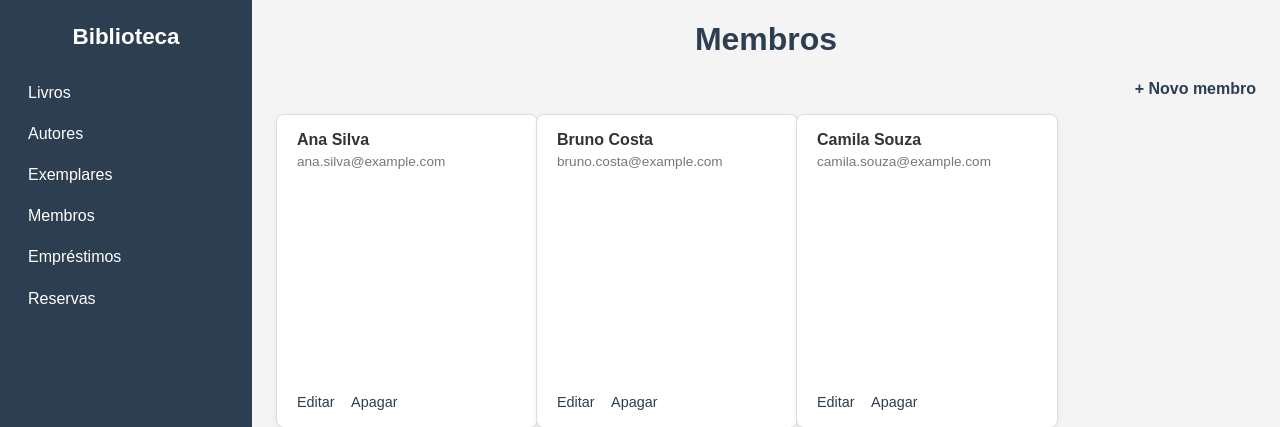
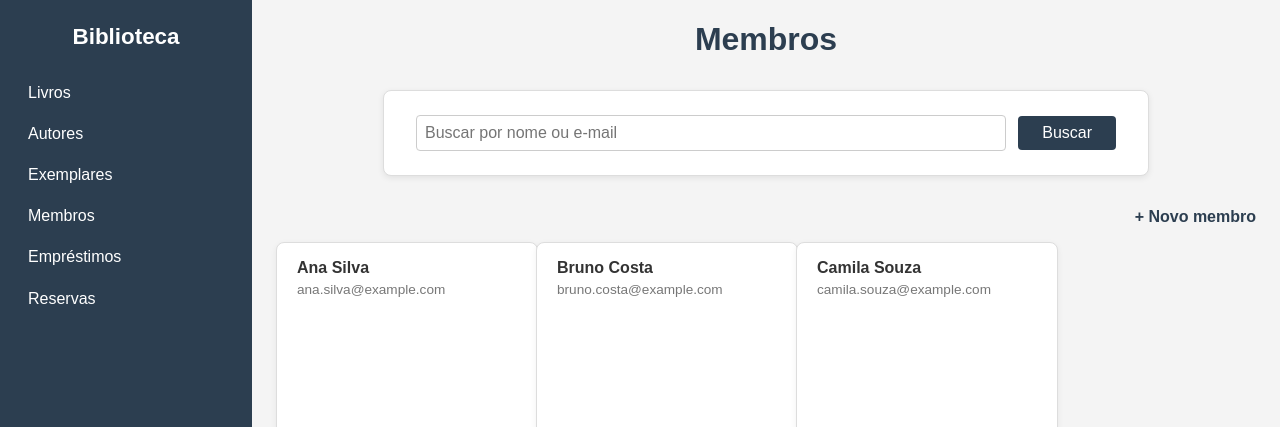
Before and after one commit to cristian-univassouras/fullstack-job-p1, a Django app: page /membros/ in a window 1280 px wide. Shown: the top 427 px of the page. Run offline with Django 5.2, Linux system fonts and the light colour scheme; data comes from the database, SQL or seed files in the repository; tables that the repository leaves empty hold one stand-in row (values such as "Sample post").

Commit message:
adiciona busca e filtro nas listagens de autores, exemplares, membros, emprestimos e reservas

```diff
--- a/acervo/templates/acervo/autores.html
+++ b/acervo/templates/acervo/autores.html
@@ -3,6 +3,12 @@
 {% block conteudo %}
 
 <h1>Autores</h1>
+
+<form method="get" class="busca">
+    <input type="text" name="nome" placeholder="Buscar por nome" value="{{ filtro_nome }}">
+
+    <button type="submit">Buscar</button>
+</form>
 
 <a class="botao-novo" href="{% url 'novo_autor' %}">+ Novo autor</a>
 
--- a/acervo/templates/acervo/membros.html
+++ b/acervo/templates/acervo/membros.html
@@ -3,6 +3,12 @@
 {% block conteudo %}
 
 <h1>Membros</h1>
+
+<form method="get" class="busca">
+    <input type="text" name="nome" placeholder="Buscar por nome ou e-mail" value="{{ filtro_nome }}">
+
+    <button type="submit">Buscar</button>
+</form>
 
 <a class="botao-novo" href="{% url 'novo_membro' %}">+ Novo membro</a>
 
--- a/acervo/views.py
+++ b/acervo/views.py
@@ -92,7 +92,12 @@ def apagar_livro(request, pk):
 
 def lista_autores(request):
     autores = Autor.objects.all()
-    return render(request, 'acervo/autores.html', {'autores': autores})
+
+    nome = request.GET.get('nome', '')
+    if nome:
+        autores = autores.filter(nome__icontains=nome)
+
+    return render(request, 'acervo/autores.html', {'autores': autores, 'filtro_nome': nome})
 
 
 def novo_autor(request):
@@ -128,7 +133,27 @@ def apagar_autor(request, pk):
 
 def lista_exemplares(request):
     exemplares = Exemplar.objects.select_related('livro').all()
-    return render(request, 'acervo/exemplares.html', {'exemplares': exemplares})
+
+    nome = request.GET.get('nome', '')
+    estado = request.GET.get('estado', '')
+
+    condicao = Q()
+    if nome:
+        condicao &= Q(livro__titulo__icontains=nome) | Q(codigo_patrimonio__icontains=nome)
+    if estado:
+        condicao &= Q(estado=estado)
+
+    exemplares = exemplares.filter(condicao)
+
+    return render(
+        request, 'acervo/exemplares.html',
+        {
+            'exemplares': exemplares,
+            'estados': Exemplar.ESTADO_CHOICES,
+            'filtro_nome': nome,
+            'filtro_estado': estado,
+        }
+    )
 
 
 def novo_exemplar(request):
@@ -164,7 +189,12 @@ def apagar_exemplar(request, pk):
 
 def lista_membros(request):
     membros = Membro.objects.all()
-    return render(request, 'acervo/membros.html', {'membros': membros})
+
+    nome = request.GET.get('nome', '')
+    if nome:
+        membros = membros.filter(Q(nome__icontains=nome) | Q(email__icontains=nome))
+
+    return render(request, 'acervo/membros.html', {'membros': membros, 'filtro_nome': nome})
 
 
 def novo_membro(request):
@@ -200,7 +230,24 @@ def apagar_membro(request, pk):
 
 def lista_emprestimos(request):
     emprestimos = Emprestimo.objects.select_related('exemplar__livro', 'membro').all()
-    return render(request, 'acervo/emprestimos.html', {'emprestimos': emprestimos})
+
+    nome = request.GET.get('nome', '')
+    situacao = request.GET.get('situacao', '')
+
+    condicao = Q()
+    if nome:
+        condicao &= Q(exemplar__livro__titulo__icontains=nome) | Q(membro__nome__icontains=nome)
+    if situacao == 'aberto':
+        condicao &= Q(data_devolucao__isnull=True)
+    elif situacao == 'devolvido':
+        condicao &= Q(data_devolucao__isnull=False)
+
+    emprestimos = emprestimos.filter(condicao)
+
+    return render(
+        request, 'acervo/emprestimos.html',
+        {'emprestimos': emprestimos, 'filtro_nome': nome, 'filtro_situacao': situacao}
+    )
 
 
 def novo_emprestimo(request):
@@ -236,7 +283,24 @@ def devolver_emprestimo(request, pk):
 
 def lista_reservas(request):
     reservas = Reserva.objects.select_related('livro', 'membro').all()
-    return render(request, 'acervo/reservas.html', {'reservas': reservas})
+
+    nome = request.GET.get('nome', '')
+    situacao = request.GET.get('situacao', '')
+
+    condicao = Q()
+    if nome:
+        condicao &= Q(livro__titulo__icontains=nome) | Q(membro__nome__icontains=nome)
+    if situacao == 'aguardando':
+        condicao &= Q(atendida=False)
+    elif situacao == 'atendida':
+        condicao &= Q(atendida=True)
+
+    reservas = reservas.filter(condicao)
+
+    return render(
+        request, 'acervo/reservas.html',
+        {'reservas': reservas, 'filtro_nome': nome, 'filtro_situacao': situacao}
+    )
 
 
 def nova_reserva(request):
```
Also changed, not shown: acervo/templates/acervo/emprestimos.html (+12 -0 lines), acervo/templates/acervo/exemplares.html (+13 -0 lines), acervo/templates/acervo/reservas.html (+12 -0 lines).
